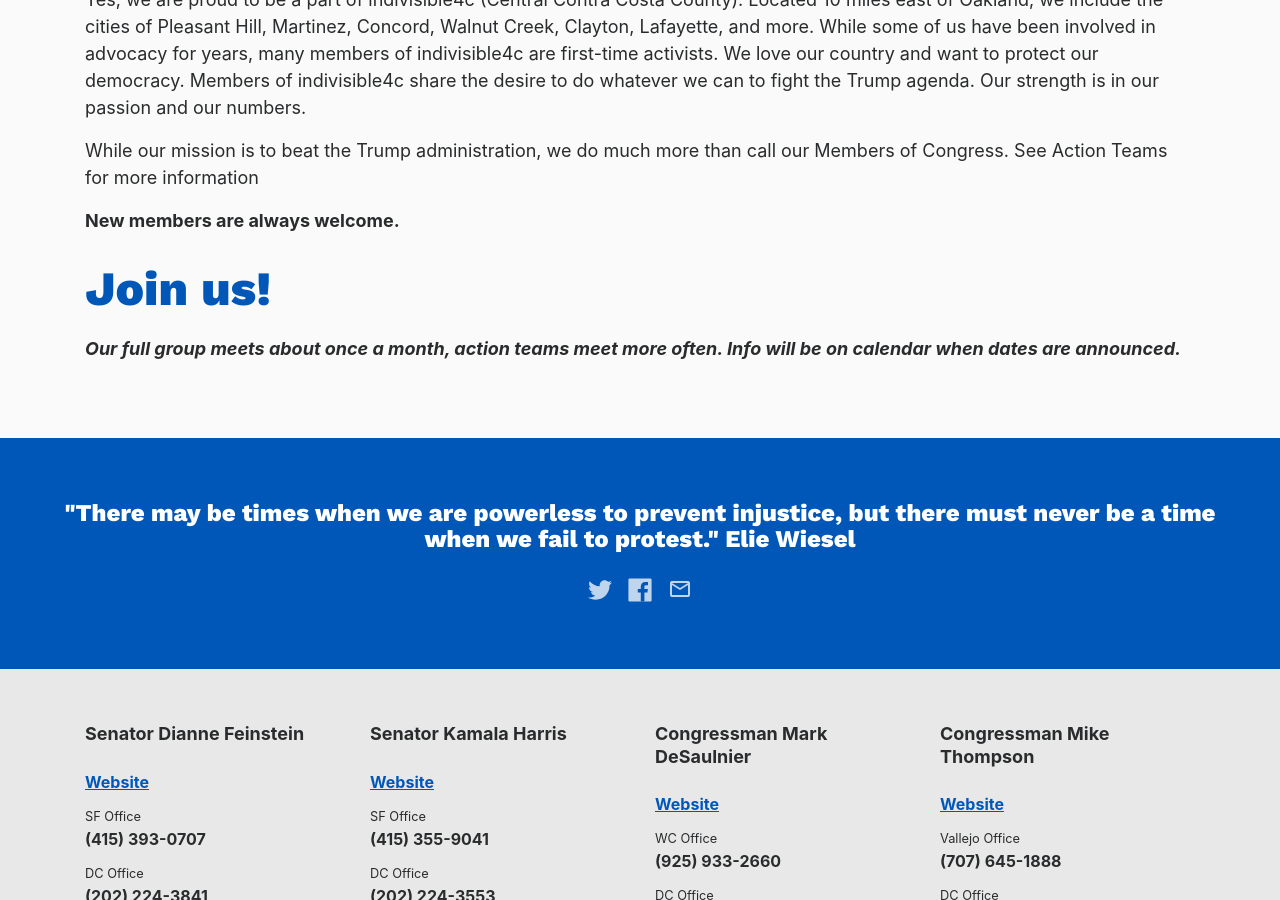
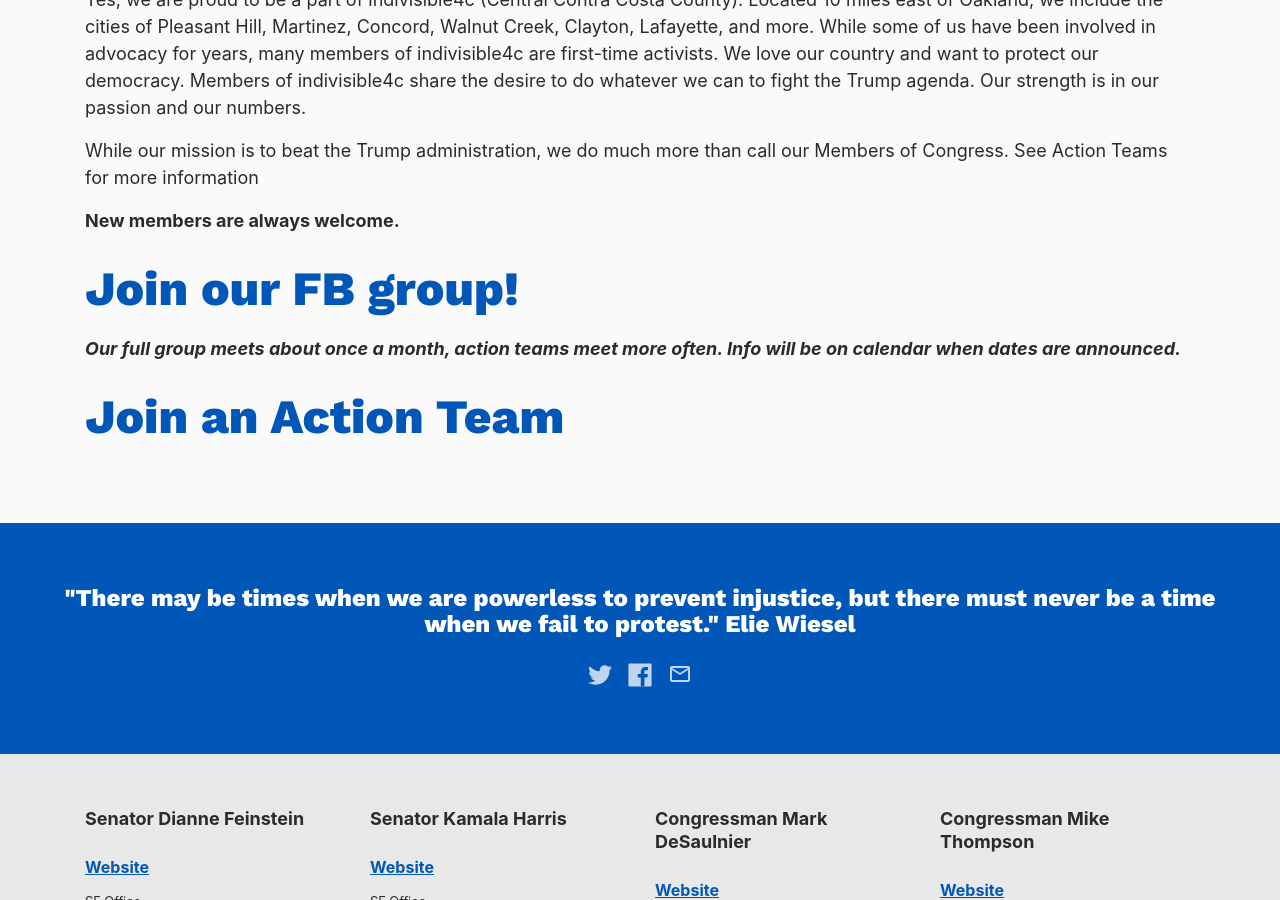
Before and after one commit to IndivisibleTemplate/BasicTemplate, a Jekyll site: the page built from join-us.markdown, in a window 1280 px wide and 900 px high, scrolled down 365 px. Built offline with Jekyll 4.4.1, drawn with Linux system fonts in a browser that asks for light colours; nearby versions of some CDN libraries; comment, search, counter and statistics services are not loaded.

Commit message:
Updated Join Us

```diff
--- a/join-us.markdown
+++ b/join-us.markdown
@@ -15,6 +15,9 @@
 
 **New members are always welcome.**
 
-## [Join us!](https://www.facebook.com/groups/413800492297720/)
+## [Join our FB group!](https://www.facebook.com/groups/413800492297720/)
 
 ***Our full group meets about once a month, action teams meet more often. Info will be on calendar when dates are announced.***
+
+
+## [Join an Action Team](https://docs.google.com/forms/d/e/1FAIpQLSdRzg-pwBPM0hc_B4jxO_vazOFBbwYEvngTPFQsL3fd6dY2rg/viewform?usp=sf_link)
```
